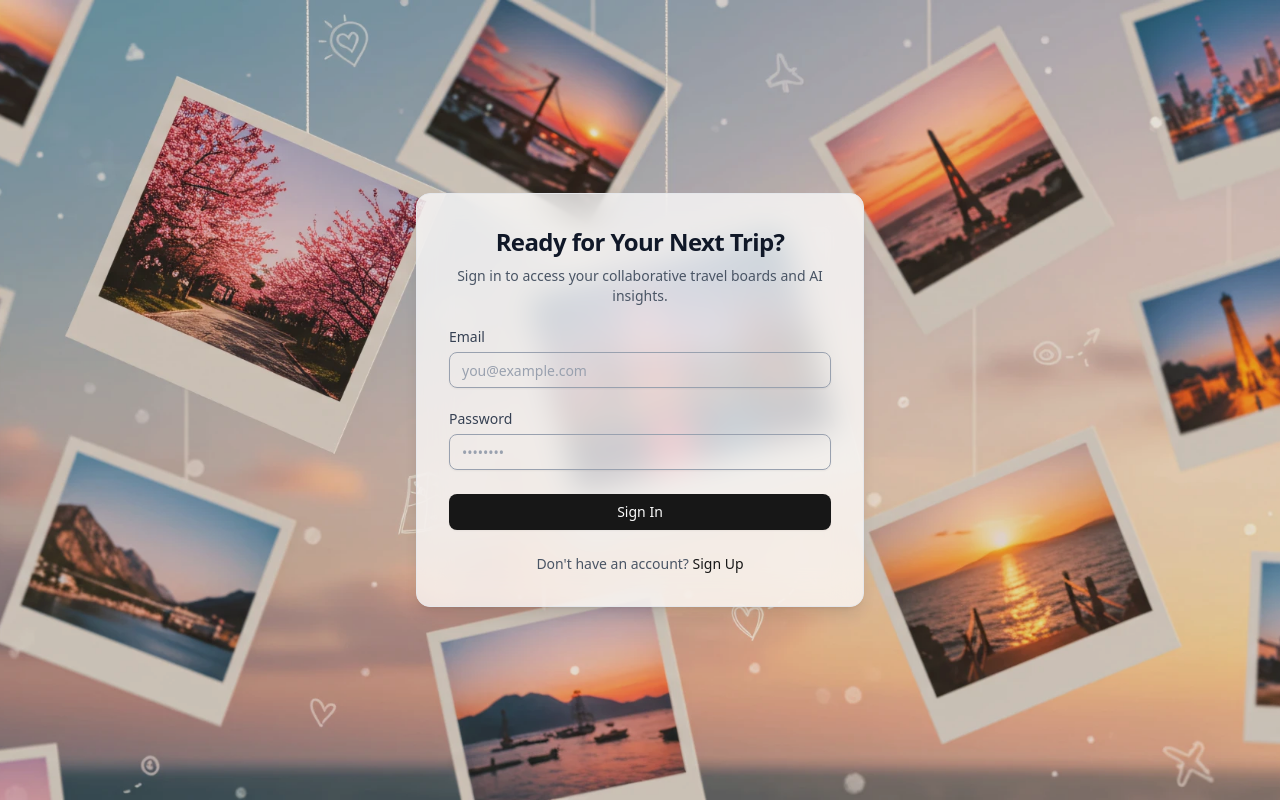
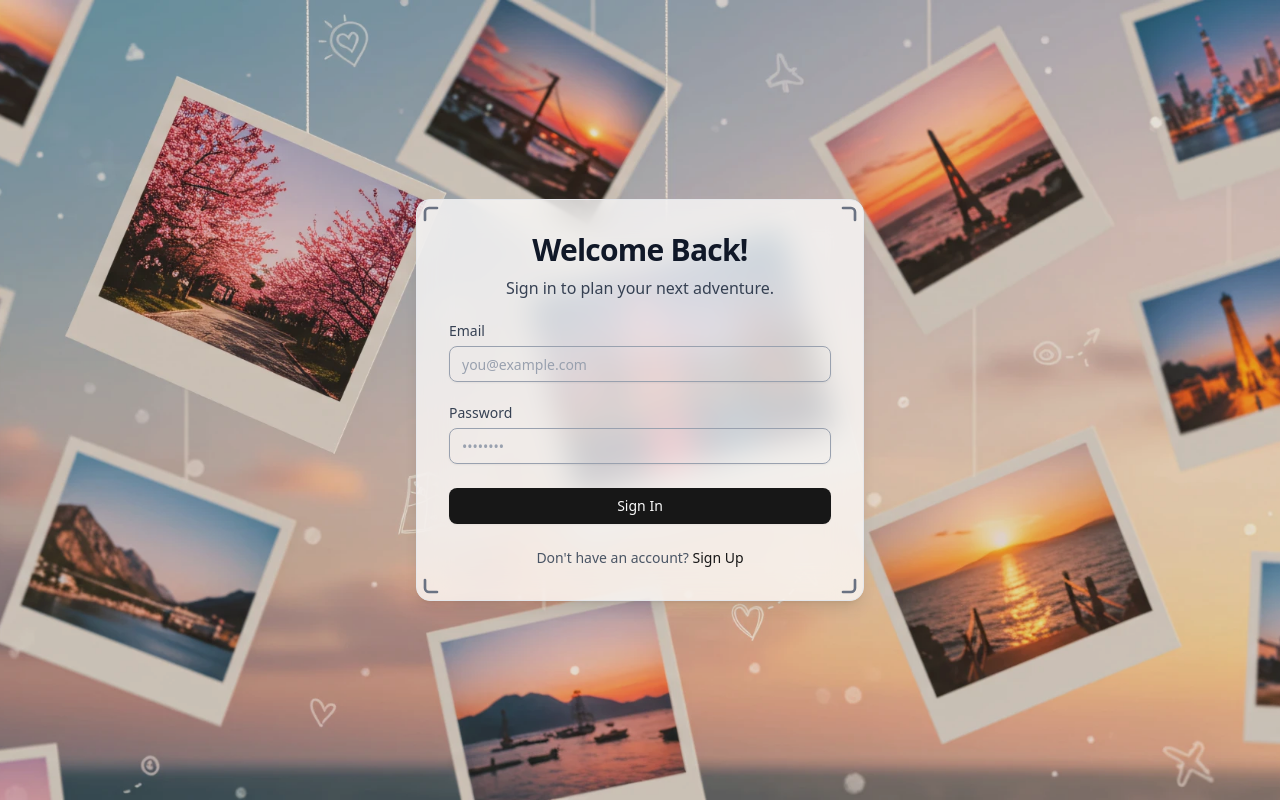
Before and after one commit to code-like-crazy/bearhacks, a Next.js app: page /sign-in in a window 1280 px wide. Built offline with nearby package versions, Linux system fonts and the light colour scheme.

Commit message:
feat: update sign-in and sign-up page styles and enhance AuthCard component with decorative SVGs

```diff
--- a/app/(auth)/sign-in/page.tsx
+++ b/app/(auth)/sign-in/page.tsx
@@ -7,11 +7,12 @@ const SignInPage = () => {
   return (
     <AuthCard>
       <div className="mb-6 space-y-2 text-center">
-        <h1 className="text-2xl font-semibold tracking-tight text-gray-900">
-          Ready for Your Next Trip?
+        {/* TODO: Consider adding an icon here */}
+        <h1 className="text-2xl font-bold tracking-tight text-gray-900 md:text-3xl">
+          Welcome Back!
         </h1>
-        <p className="text-sm text-gray-600">
-          Sign in to access your collaborative travel boards and AI insights.
+        <p className="text-gray-700 max-md:text-sm">
+          Sign in to plan your next adventure.
         </p>
       </div>
       <SignInForm />
--- a/app/(auth)/sign-up/page.tsx
+++ b/app/(auth)/sign-up/page.tsx
@@ -6,13 +6,19 @@ import SignUpForm from "@/components/auth/SignUpForm";
 const SignUpPage = () => {
   return (
     <AuthCard>
-      <div className="mb-6 space-y-2 text-center">
-        <h1 className="text-2xl font-semibold tracking-tight text-gray-900">
-          Start Your Journey Here
+      <div className="mb-6 space-y-3 text-center">
+        {" "}
+        {/* Increased space */}
+        {/* TODO: Consider adding an icon here */}
+        <h1 className="text-3xl font-bold tracking-tight text-gray-900">
+          {" "}
+          {/* Bolder, larger */}
+          Join the Adventure!
         </h1>
-        <p className="text-sm text-gray-600">
-          Create your AppName account and begin crafting dream trips with
-          friends.
+        <p className="text-md text-gray-700">
+          {" "}
+          {/* Slightly larger, darker gray */}
+          Create an account to start collaborating on trips.
         </p>
       </div>
       <SignUpForm />
--- a/components/auth/AuthCard.tsx
+++ b/components/auth/AuthCard.tsx
@@ -10,10 +10,70 @@ const AuthCard = ({
   return (
     <div
       className={cn(
-        "rounded-xl border border-gray-200 bg-white/75 p-6 shadow-lg backdrop-blur-lg md:p-8", // Changed to white background, standard border, shadow
+        "relative rounded-xl border border-gray-200 bg-white/75 p-6 shadow-lg backdrop-blur-lg md:p-8", // Added relative positioning
         className,
       )}
     >
+      {/* Top-left corner */}
+      <svg
+        className="absolute top-0 left-0 h-8 w-8 text-gray-500" // Increased size and changed color
+        fill="none"
+        stroke="currentColor"
+        viewBox="0 0 24 24"
+        xmlns="http://www.w3.org/2000/svg"
+      >
+        <path
+          strokeLinecap="round"
+          strokeLinejoin="round"
+          strokeWidth={2} // Increased stroke width
+          d="M15 6H9a3 3 0 00-3 3v6"
+        />
+      </svg>
+      {/* Top-right corner */}
+      <svg
+        className="absolute top-0 right-0 h-8 w-8 text-gray-500" // Increased size and changed color
+        fill="none"
+        stroke="currentColor"
+        viewBox="0 0 24 24"
+        xmlns="http://www.w3.org/2000/svg"
+      >
+        <path
+          strokeLinecap="round"
+          strokeLinejoin="round"
+          strokeWidth={2} // Increased stroke width
+          d="M9 6h6a3 3 0 013 3v6"
+        />
+      </svg>
+      {/* Bottom-left corner */}
+      <svg
+        className="absolute bottom-0 left-0 h-8 w-8 text-gray-500" // Increased size and changed color
+        fill="none"
+        stroke="currentColor"
+        viewBox="0 0 24 24"
+        xmlns="http://www.w3.org/2000/svg"
+      >
+        <path
+          strokeLinecap="round"
+          strokeLinejoin="round"
+          strokeWidth={2} // Increased stroke width
+          d="M15 18H9a3 3 0 01-3-3v-6"
+        />
+      </svg>
+      {/* Bottom-right corner */}
+      <svg
+        className="absolute right-0 bottom-0 h-8 w-8 text-gray-500" // Increased size and changed color
+        fill="none"
+        stroke="currentColor"
+        viewBox="0 0 24 24"
+        xmlns="http://www.w3.org/2000/svg"
+      >
+        <path
+          strokeLinecap="round"
+          strokeLinejoin="round"
+          strokeWidth={2} // Increased stroke width
+          d="M9 18h6a3 3 0 003-3v-6"
+        />
+      </svg>
       {children}
     </div>
   );
```
